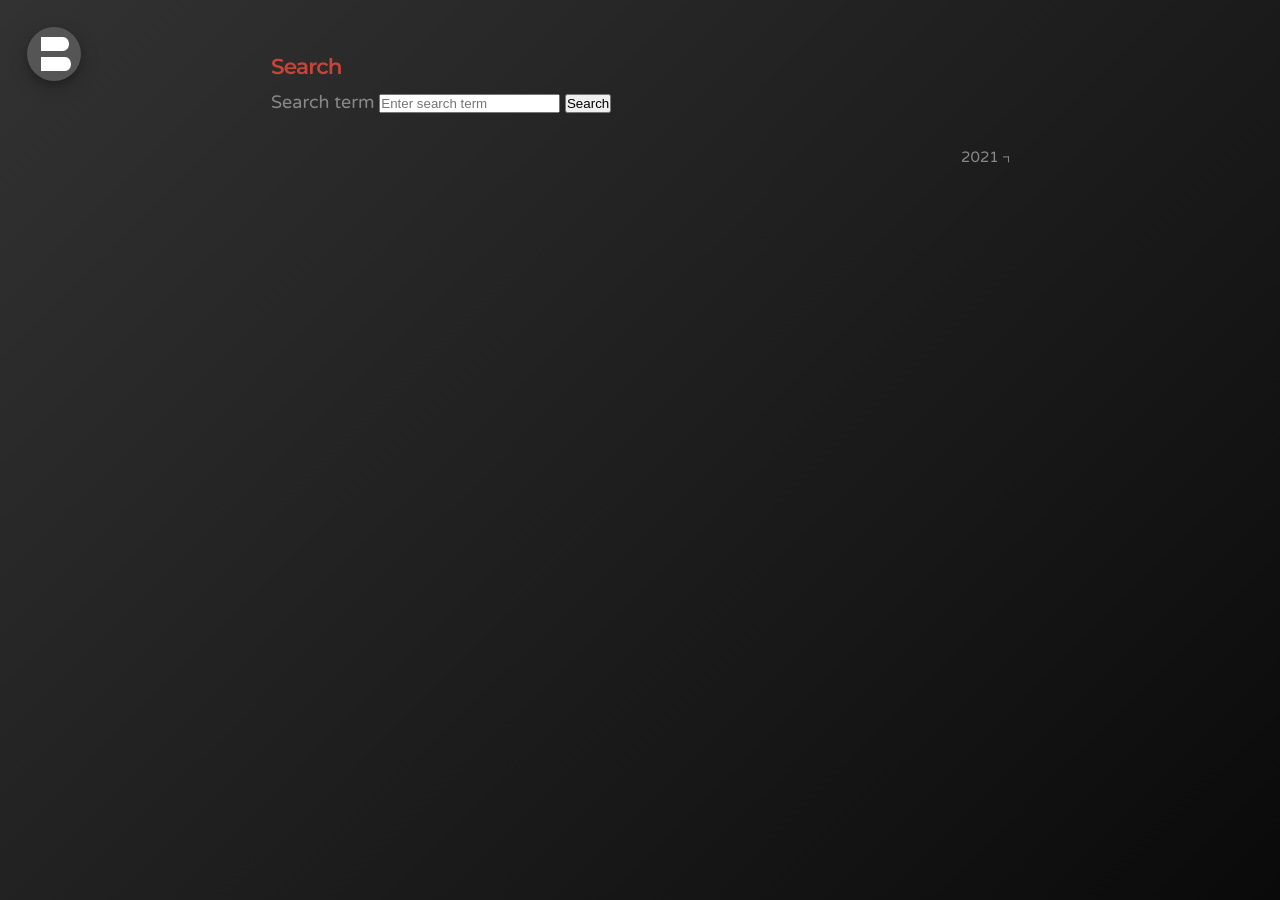
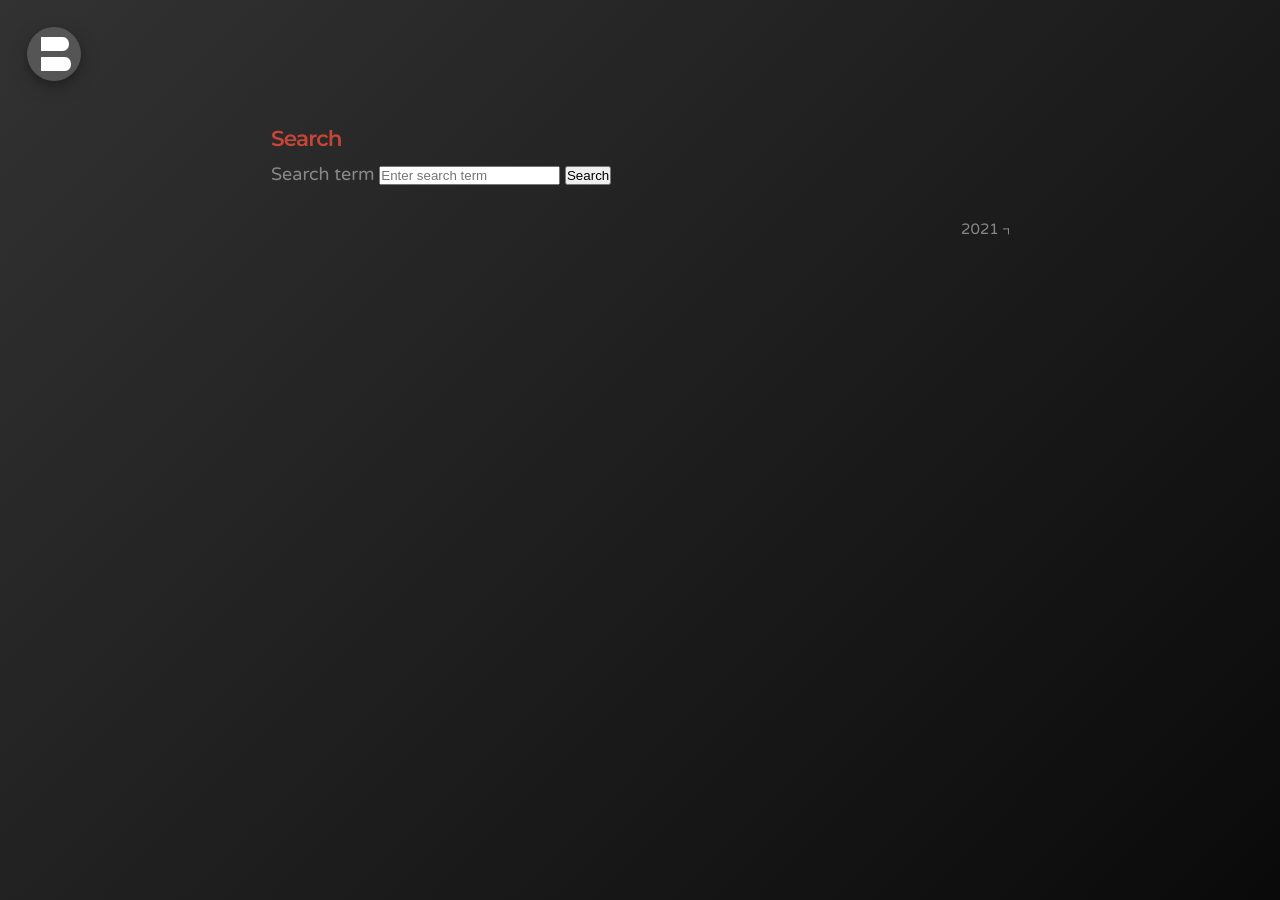
Before and after one commit to bonina/bonina.github.io, a Jekyll site: the page built from search/index.html, in a window 1280 px wide. Built offline with Jekyll 4.4.1, drawn with Linux system fonts in a browser that asks for light colours; nearby versions of some CDN libraries.

Commit message:
Update index.html

```diff
--- a/search/index.html
+++ b/search/index.html
@@ -4,7 +4,7 @@ title: Search
 search_omit: true
 ---
 
-  <h1>Search</h1>
+  <h1 style=padding-top:4rem;>Search</h1>
 
   <!-- Search form -->
   <form method="get" action="/search" data-search-form>
```
